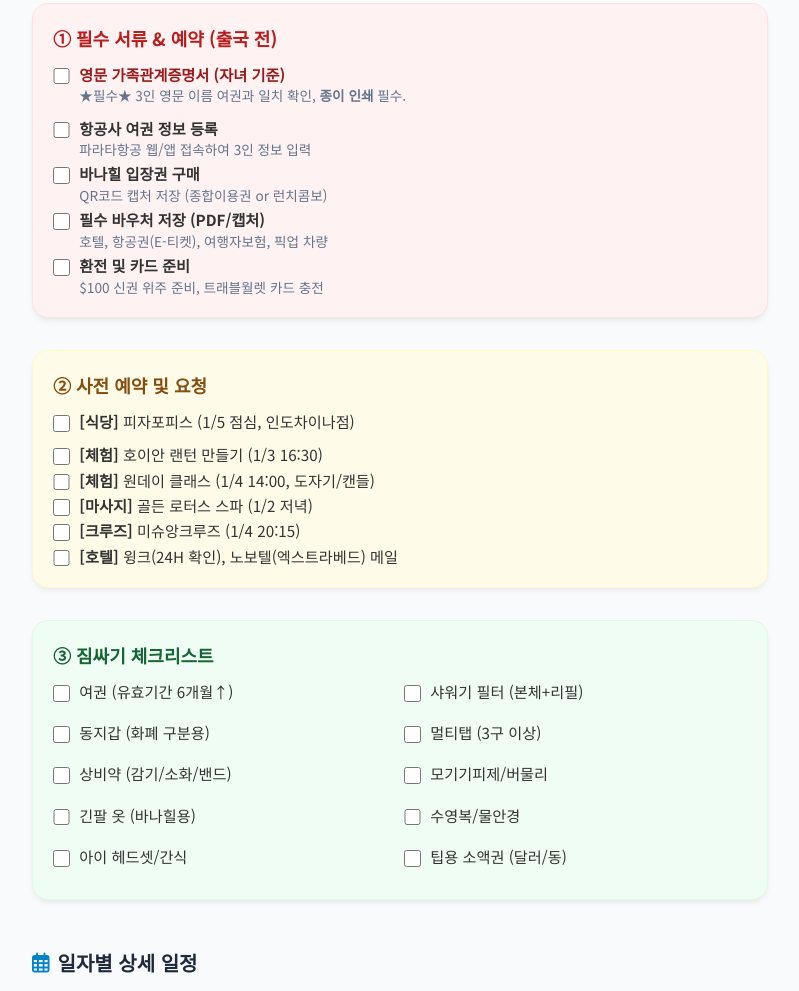
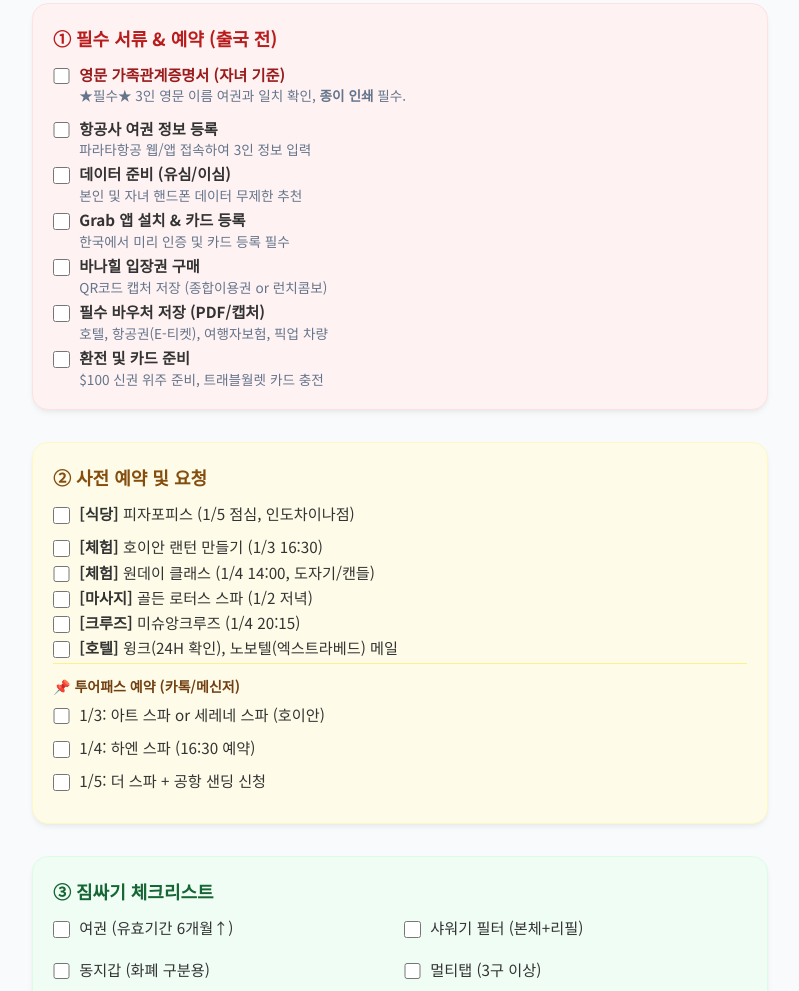
Before and after one commit to marioman0055/danang1, a plain HTML site: page index.html in a window 1280 px wide. Shown: the part 514-1505 px from the top of the page, without its empty margins (240-1039 px from the left). Drawn offline with nearby package versions, Linux system fonts and the light colour scheme.

Commit message:
Update index.html

```diff
--- a/index.html
+++ b/index.html
@@ -143,6 +143,20 @@
                     <label class="check-item">
                         <input type="checkbox">
                         <div>
+                            <span class="font-bold">데이터 준비 (유심/이심)</span>
+                            <span class="check-desc">본인 및 자녀 핸드폰 데이터 무제한 추천</span>
+                        </div>
+                    </label>
+                    <label class="check-item">
+                        <input type="checkbox">
+                        <div>
+                            <span class="font-bold">Grab 앱 설치 & 카드 등록</span>
+                            <span class="check-desc">한국에서 미리 인증 및 카드 등록 필수</span>
+                        </div>
+                    </label>
+                    <label class="check-item">
+                        <input type="checkbox">
+                        <div>
                             <span class="font-bold">바나힐 입장권 구매</span>
                             <span class="check-desc">QR코드 캡처 저장 (종합이용권 or 런치콤보)</span>
                         </div>
@@ -192,6 +206,22 @@
                         <input type="checkbox">
                         <div><b>[호텔]</b> 윙크(24H 확인), 노보텔(엑스트라베드) 메일</div>
                     </label>
+                    <!-- 투어패스 통합 -->
+                    <div class="mt-3 pt-3 border-t border-yellow-200">
+                        <span class="block text-sm font-bold text-yellow-900 mb-2">📌 투어패스 예약 (카톡/메신저)</span>
+                        <label class="check-item">
+                            <input type="checkbox">
+                            <div>1/3: 아트 스파 or 세레네 스파 (호이안)</div>
+                        </label>
+                        <label class="check-item">
+                            <input type="checkbox">
+                            <div>1/4: 하엔 스파 (16:30 예약)</div>
+                        </label>
+                        <label class="check-item">
+                            <input type="checkbox">
+                            <div>1/5: 더 스파 + 공항 샌딩 신청</div>
+                        </label>
+                    </div>
                 </div>
             </div>
 
```
